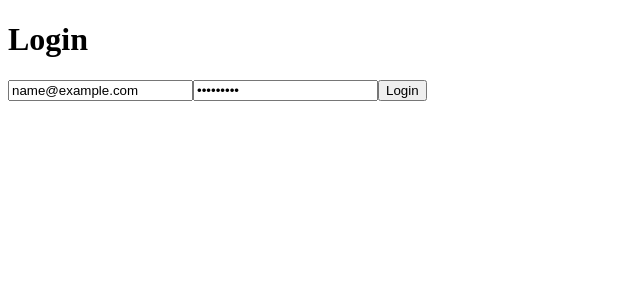
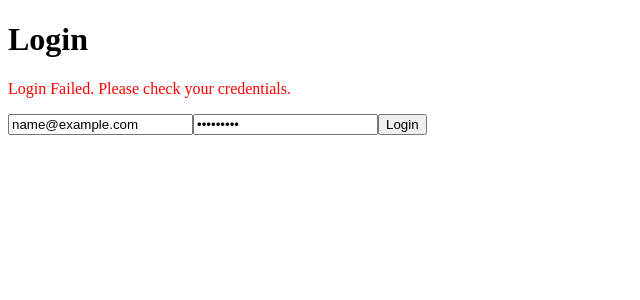
Before and after one commit to Sobunge/Health-Track, a React (Create React App) app in the folder frontend/: page /login in a window 1280 px wide. Both pictures are taken after typing "name@example.com", "Sample123" into the empty fields and a click on the button "Login". Shown: the top 300 px of the page, without its empty margins (0-640 px from the left). Built offline with nearby package versions, Linux system fonts and the light colour scheme.

Commit message:
adding error message on failed login

```diff
--- a/frontend/src/pages/Login.js
+++ b/frontend/src/pages/Login.js
@@ -7,6 +7,7 @@ function Login() {
     const [email, setEmail] = useState('');
     const [password, setPassword] = useState('');
     const navigate = useNavigate();
+    const [error, setError] = useState('');
     const { login } = useAuth();
 
     const handleSubmit = async (event) => {
@@ -16,10 +17,9 @@ function Login() {
         const isSuccess = login(email, password);
 
         if (isSuccess) {
-            alert('Login Success');
             navigate('/dashboard');
         } else {
-            alert('Login Failed');
+            setError('Login Failed. Please check your credentials.');
             navigate('/login');
         }
     };
@@ -28,6 +28,7 @@ function Login() {
 
         <div>
             <h1> Login </h1>
+            {error && <p style={{ color: 'red' }}>{error}</p>}
             <form onSubmit={handleSubmit}>
                 <input
                     type="email"
```
